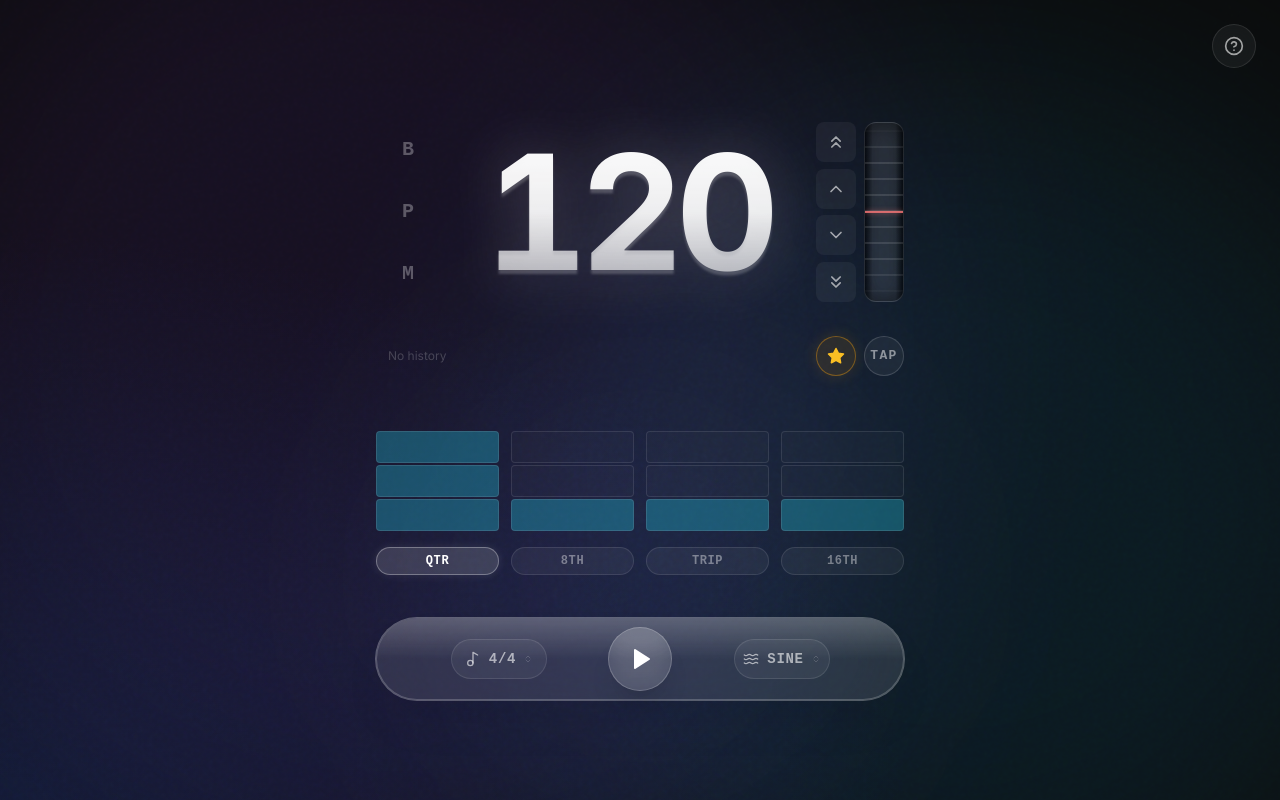
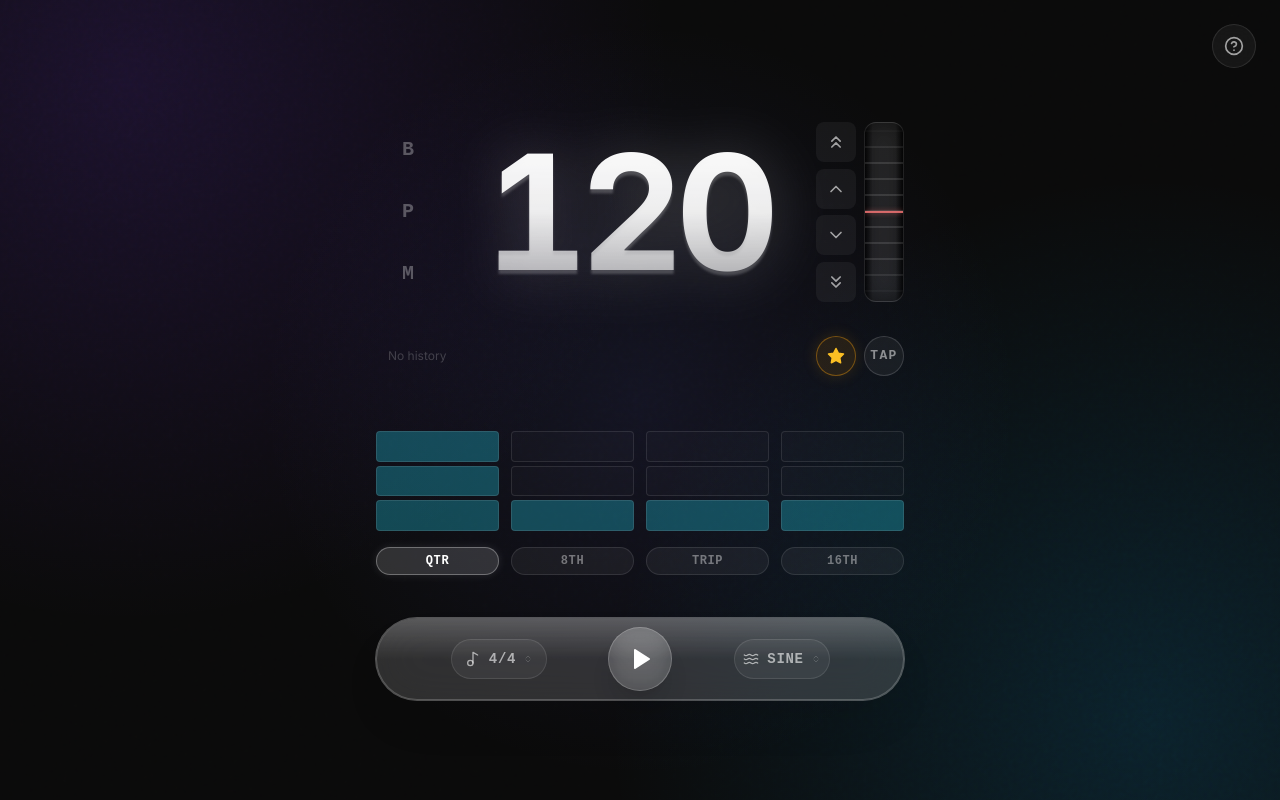
Before and after one commit to Glooory/metronome, a React (Vite) app: page / in a window 1280 px wide. Built offline with nearby package versions, Linux system fonts and the light colour scheme.

Commit message:
refactor: Streamline app background, simplify visualizer block animations, and refine custom select dropdown styling.

```diff
--- a/src/App.module.css
+++ b/src/App.module.css
@@ -1,4 +1,3 @@
-/* --- Utilities --- */
 .glass-panel {
   background: rgba(255, 255, 255, 0.1);
   backdrop-filter: blur(24px);
@@ -7,7 +6,6 @@
   box-shadow: 0 25px 50px -12px rgba(0, 0, 0, 0.25);
 }
 
-/* --- MetronomeApp --- */
 .app {
   position: fixed;
   inset: 0;
@@ -27,49 +25,21 @@
   pointer-events: none;
 }
 
-.app__bg-gradient--primary {
-  background: radial-gradient(ellipse at top right, rgba(49, 46, 129, 0.4), #0a0a0a, #0a0a0a);
+.app__bg-gradient {
+  position: absolute;
+  inset: 0;
+  width: 100%;
+  height: 100%;
+  background:
+    radial-gradient(circle at 10% 10%, rgba(124, 58, 237, 0.15) 0%, transparent 40%),
+    radial-gradient(circle at 90% 90%, rgba(14, 165, 233, 0.15) 0%, transparent 40%),
+    radial-gradient(circle at 50% 50%, rgba(99, 102, 241, 0.1) 0%, transparent 50%);
+  z-index: 0;
+  pointer-events: none;
 }
 
-.app__bg-gradient--secondary {
-  background: radial-gradient(ellipse at bottom left, rgba(30, 58, 138, 0.3), #0a0a0a, #0a0a0a);
-}
-
-.app__blob--1 {
-  position: absolute;
-  top: -20%;
-  left: -10%;
-  width: 80vw;
-  height: 80vw;
-  background-color: rgba(124, 58, 237, 0.1);
-  border-radius: 9999px;
-  filter: blur(120px);
-  mix-blend-mode: screen;
-}
-
-.app__blob--2 {
-  position: absolute;
-  bottom: -20%;
-  right: -10%;
-  width: 70vw;
-  height: 70vw;
-  background-color: rgba(14, 165, 233, 0.1);
-  border-radius: 9999px;
-  filter: blur(120px);
-  mix-blend-mode: screen;
-}
-
-.app__blob--3 {
-  position: absolute;
-  top: 40%;
-  left: 50%;
-  transform: translateX(-50%);
-  width: 40vw;
-  height: 40vw;
-  background-color: rgba(99, 102, 241, 0.05);
-  border-radius: 9999px;
-  filter: blur(100px);
-  mix-blend-mode: screen;
+.app__bg-gradient--primary {
+  background-color: #0a0a0a;
 }
 
 .app__noise-overlay {
@@ -95,7 +65,6 @@
   z-index: 10;
 }
 
-/* Play Button */
 .play-btn {
   width: 3.5rem;
   height: 3.5rem;
@@ -129,7 +98,6 @@
   color: white;
 }
 
-/* --- Tap Button --- */
 .bpm-section {
   display: flex;
   flex-direction: column;
@@ -142,7 +110,6 @@
   z-index: 50;
 }
 
-/* Subdivision Controls */
 .visualizer-section {
   display: flex;
   flex-direction: column;
@@ -191,8 +158,6 @@
   box-shadow: 0 0 10px rgba(255, 255, 255, 0.1);
 }
 
-
-/* --- Help Trigger --- */
 .help-modal__trigger-wrapper {
   position: absolute;
   top: 1.5rem;
--- a/src/App.tsx
+++ b/src/App.tsx
@@ -204,11 +204,8 @@ export default function MetronomeApp() {
       <AnimatePresence>{isHelpOpen && <HelpModal isOpen={isHelpOpen} onClose={() => setIsHelpOpen(false)} />}</AnimatePresence>
 
       {/* BACKGROUND */}
-      <div className={clsx(styles['app__bg-overlay'], styles['app__bg-gradient--primary'])} />
-      <div className={clsx(styles['app__bg-overlay'], styles['app__bg-gradient--secondary'])} />
-      <div className={styles['app__blob--1']} />
-      <div className={styles['app__blob--2']} />
-      <div className={styles['app__blob--3']} />
+      <div className={styles['app__bg-gradient']} />
+      {/* Optional: Keeping noise overlay for texture if it's lightweight enough, usually is */}
       <div className={styles['app__noise-overlay']} />
 
       {/* MAIN CONTAINER: CENTERED LAYOUT WITH UNIFIED SPACING */}
--- a/src/components/BpmHistoryBar/index.tsx
+++ b/src/components/BpmHistoryBar/index.tsx
@@ -16,13 +16,11 @@ export const BpmHistoryBar = ({ currentBpm, setBpm, savedBpms, setSavedBpms, onT
   const listRef = useRef<HTMLDivElement>(null);
 
   const saveCurrentBpm = () => {
-    // Prepend new BPM at the beginning (newest first, left to right = new to old)
     setSavedBpms((prev: number[]) => {
        const filtered = prev.filter(b => b !== currentBpm);
        const newSaved = [currentBpm, ...filtered].slice(0, 20);
        return newSaved;
     });
-    // Scroll to the leftmost position
     setTimeout(() => {
       if (listRef.current) {
         listRef.current.scrollTo({ left: 0, behavior: 'smooth' });
--- a/src/components/BpmHistoryBar/styles.module.css
+++ b/src/components/BpmHistoryBar/styles.module.css
@@ -1,4 +1,3 @@
-/* --- BpmHistoryBar --- */
 .history-bar {
   width: 100%;
   display: flex;
@@ -23,9 +22,7 @@
   mask-image: linear-gradient(to right, black 85%, transparent 100%);
   -webkit-mask-image: linear-gradient(to right, black 85%, transparent 100%);
   scrollbar-width: none;
-  /* Firefox */
   -ms-overflow-style: none;
-  /* IE 10+ */
 }
 
 .history-bar__list::-webkit-scrollbar {
--- a/src/components/CustomGlassSelect/styles.module.css
+++ b/src/components/CustomGlassSelect/styles.module.css
@@ -1,4 +1,3 @@
-/* --- Select Component --- */
 .glass-select {
   position: relative;
   height: 2.25rem;
@@ -71,39 +70,11 @@
   border-radius: 1rem;
   border: 1px solid rgba(255, 255, 255, 0.2);
   box-shadow: 0 25px 50px -12px rgba(0, 0, 0, 0.2);
-  background-color: rgba(0, 0, 0, 0.6);
-  backdrop-filter: blur(64px);
-  -webkit-backdrop-filter: blur(64px);
-}
-
-.glass-select__dropdown--left {
-  left: 0;
-  transform: none;
-}
-
-.glass-select__dropdown--right {
-  left: auto;
-  right: 0;
-  transform: none;
-}
-
-.glass-select__dropdown--center {
-  left: 50%;
-  transform: translateX(-50%);
-}
-
-.glass-select__dropdown-title {
-  position: relative;
-  padding: 0.5rem 0.75rem;
-  font-size: 1rem;
-  font-weight: bold;
-  color: rgba(255, 255, 255, 0.5);
-  text-transform: uppercase;
-  letter-spacing: 0.2em;
-  border-bottom: 1px solid rgba(255, 255, 255, 0.1);
-  margin-bottom: 0.25rem;
-  text-align: center;
-  z-index: 10;
+  background-color: rgba(0, 0, 0, 0.8);
+  backdrop-filter: blur(24px);
+  -webkit-backdrop-filter: blur(24px);
+  transform: translateZ(0) translateX(-50%);
+  will-change: transform, opacity;
 }
 
 .glass-select__option {
@@ -119,8 +90,6 @@
   transition: all 0.2s;
   text-align: left;
   z-index: 10;
-  backdrop-filter: blur(16px);
-  -webkit-backdrop-filter: blur(16px);
 }
 
 .glass-select__option--selected {
--- a/src/components/HelpModal/styles.module.css
+++ b/src/components/HelpModal/styles.module.css
@@ -1,4 +1,3 @@
-/* --- Help Modal --- */
 .help-modal__trigger-wrapper {
   position: absolute;
   top: 1.5rem;
@@ -44,7 +43,6 @@
   position: relative;
   width: 100%;
   max-width: 28rem;
-  /* max-w-md */
   overflow: hidden;
   border: 1px solid rgba(255, 255, 255, 0.1);
   box-shadow: 0 25px 50px -12px rgba(0, 0, 0, 0.25);
--- a/src/components/LiquidGlassDock/index.tsx
+++ b/src/components/LiquidGlassDock/index.tsx
@@ -9,7 +9,6 @@ interface LiquidGlassDockProps {
 
 export const LiquidGlassDock = ({ children, className }: LiquidGlassDockProps) => (
   <div className={clsx(styles.dock, className)}>
-    {/* Top light leak */}
     <div className={styles['dock__top-light']} />
     {children}
   </div>
--- a/src/components/LiquidGlassDock/styles.module.css
+++ b/src/components/LiquidGlassDock/styles.module.css
@@ -1,9 +1,8 @@
-/* --- Liquid Glass Dock --- */
 .dock {
   position: relative;
-  backdrop-filter: blur(64px);
-  -webkit-backdrop-filter: blur(64px);
-  background-color: rgba(255, 255, 255, 0.1);
+  backdrop-filter: blur(24px);
+  -webkit-backdrop-filter: blur(24px);
+  background-color: rgba(255, 255, 255, 0.15);
   border: 1px solid rgba(255, 255, 255, 0.2);
   box-shadow:
     0 25px 50px -12px rgba(0, 0, 0, 0.1),
--- a/src/components/Visualizer/index.tsx
+++ b/src/components/Visualizer/index.tsx
@@ -15,9 +15,6 @@ export const Visualizer = ({ activeBeat, beatsPerMeasure, subdivision, stepState
     <div className={styles.visualizer}>
         <div className={styles['visualizer__container']}>
            {stepStates.map((currentState, i) => {
-             // We now treat all steps uniformly for visualization
-             // const isMainBeat = i % subdivision === 0;
-
              const isAccent = currentState === BEAT_ACCENT;
              const isSubAccent = currentState === BEAT_SUB_ACCENT;
              const isMute = currentState === BEAT_MUTE;
@@ -30,44 +27,31 @@ export const Visualizer = ({ activeBeat, beatsPerMeasure, subdivision, stepState
                  onClick={() => toggleStepState(i)}
                  className={styles['visualizer__column']}
                >
-
-
-                  {/* THE VISUALIZATION: STACKED BLOCKS FOR ALL STEPS */}
-                  {/* We apply the same stacked logic to ALL steps now */}
                   <div className={styles['visualizer__stack']}>
-                        {/* Top Block: Active only if Accent */}
                         <motion.div
                             initial={false}
                             animate={{
                                 backgroundColor: isActive && isAccent
                                     ? "rgba(34, 211, 238, 1)" // Active Cyan
                                     : (isAccent ? "rgba(34, 211, 238, 0.3)" : "rgba(255, 255, 255, 0.02)"),
-                                borderColor: isActive && isAccent ? "rgba(255,255,255,0.9)" : "rgba(255,255,255,0.1)",
-                                boxShadow: isActive && isAccent ? "0 0 20px rgba(34, 211, 238, 0.5)" : "none"
                             }}
                             className={styles['visualizer__block']}
                         />
-                        {/* Middle Block: Active if Accent OR Sub-Accent */}
                         <motion.div
                             initial={false}
                             animate={{
                                 backgroundColor: isActive && (isAccent || isSubAccent)
                                     ? "rgba(34, 211, 238, 1)"
                                     : ((isAccent || isSubAccent) ? "rgba(34, 211, 238, 0.3)" : "rgba(255, 255, 255, 0.02)"),
-                                borderColor: isActive && (isAccent || isSubAccent) ? "rgba(255,255,255,0.9)" : "rgba(255,255,255,0.1)",
-                                boxShadow: isActive && (isAccent || isSubAccent) ? "0 0 20px rgba(34, 211, 238, 0.5)" : "none"
                             }}
                             className={styles['visualizer__block']}
                         />
-                        {/* Bottom Block: Active unless Mute */}
                         <motion.div
                             initial={false}
                             animate={{
                                 backgroundColor: isActive && !isMute
                                     ? "rgba(34, 211, 238, 1)"
                                     : (!isMute ? "rgba(34, 211, 238, 0.3)" : "rgba(255, 255, 255, 0.02)"),
-                                borderColor: isActive && !isMute ? "rgba(255,255,255,0.9)" : "rgba(255,255,255,0.1)",
-                                boxShadow: isActive && !isMute ? "0 0 20px rgba(34, 211, 238, 0.5)" : "none"
                             }}
                             className={styles['visualizer__block']}
                         />
--- a/src/components/Visualizer/styles.module.css
+++ b/src/components/Visualizer/styles.module.css
@@ -1,4 +1,3 @@
-/* --- Visualizer --- */
 .visualizer {
   width: 100%;
 }
@@ -11,7 +10,6 @@
   gap: 0.375rem;
   pointer-events: auto;
   height: 6.25rem;
-  /* Force GPU layer to prevent painting trails */
   transform: translateZ(0);
   will-change: transform;
 }
@@ -34,10 +32,8 @@
   flex: 1;
   cursor: pointer;
   z-index: 1;
-  /* Ensure separate stacking context */
 }
 
-/* Label styles removed as they are unused, but keeping just in case or deleting? User asked to remove labels. cleaning up. */
 
 .visualizer__mute-icon {
   position: absolute;
@@ -57,23 +53,10 @@
   color: rgba(0, 0, 0, 0.6);
 }
 
-.visualizer__reflection {
-  position: absolute;
-  bottom: -1rem;
-  width: 100%;
-  height: 0.5rem;
-  border-radius: 9999px;
-  /* Removed expensive blur per-item to prevent GPU crash */
-  opacity: 0.2;
-  transition: opacity 0.15s;
-  background-color: rgba(255, 255, 255, 0.1);
-  /* Fallback */
-}
-
 .visualizer__stack {
   display: flex;
   flex-direction: column;
-  gap: 2px;
+  gap: 4px;
   width: 100%;
   justify-content: flex-end;
   height: 100%;
@@ -85,7 +68,6 @@
   border-radius: 4px;
   border: 1px solid rgba(255, 255, 255, 0.1);
   background-color: rgba(255, 255, 255, 0.05);
-  transition: background-color 0.1s, box-shadow 0.1s;
-  /* Optimization: hint browser for changess */
-  will-change: background-color, box-shadow;
+  transition: background-color 0.1s;
+  will-change: background-color;
 }
--- a/src/index.css
+++ b/src/index.css
@@ -11,7 +11,6 @@
   -moz-osx-font-smoothing: grayscale;
 }
 
-/* Tailwind Preflight-ish Reset */
 *,
 ::before,
 ::after {
```
Also changed, not shown: src/components/BpmDisplay/styles.module.css (+0 -7 lines).
